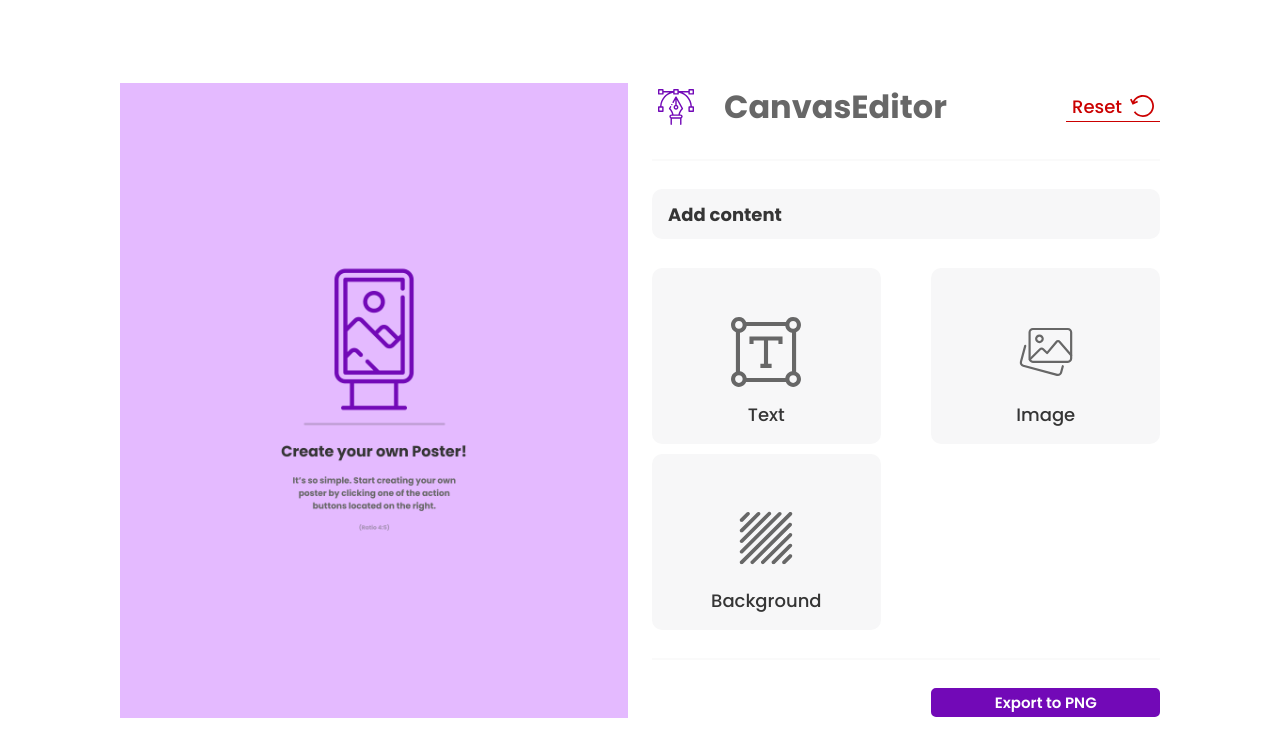
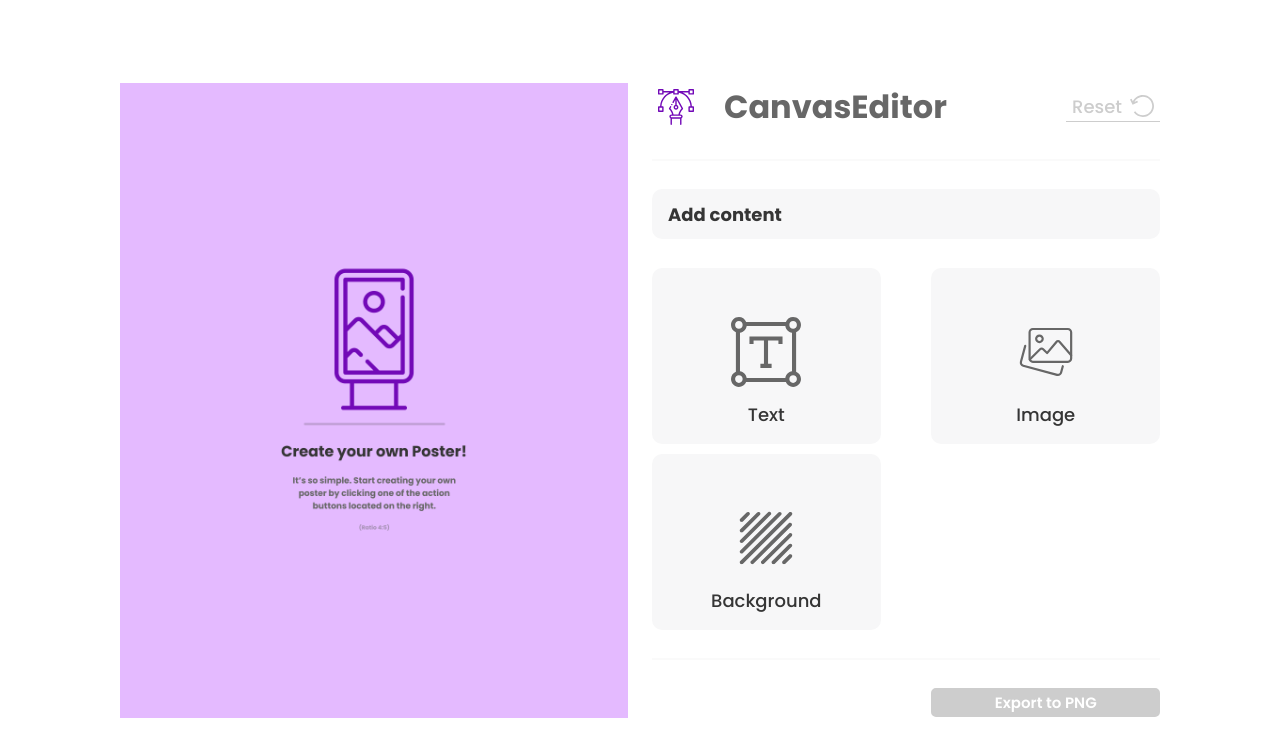
Before and after one commit to noszczykmichal/canvas-editor, a React (Vite) app: page / in a window 1280 px wide. Shown: the top 756 px of the page. Built offline with nearby package versions, Linux system fonts and the light colour scheme.

Commit message:
added handling of the disabled state for the export button and reset button

```diff
--- a/src/components/CanvasControls/CanvasControls.scss
+++ b/src/components/CanvasControls/CanvasControls.scss
@@ -67,8 +67,8 @@
     color: vars.$white;
     background-color: vars.$primary-75;
     border: 2px solid vars.$primary-75;
+    cursor: pointer;
     transition: all ease-in-out 250ms;
-    cursor: pointer;
   }
 
   @media (min-width: 475px) {
--- a/src/components/CanvasControls/CanvasControls.tsx
+++ b/src/components/CanvasControls/CanvasControls.tsx
@@ -9,9 +9,19 @@ import useFocusBack from "../../hooks/useFocusBack";
 import "./CanvasControls.scss";
 
 const CanvasControls = () => {
-  const { canvasContainerRef, textAreaRef, textAreaDivCloneRef } =
-    useContext(CanvasContext);
-
+  const {
+    isTextFieldAdded,
+    imageBoxBackground,
+    backgroundImage,
+    canvasContainerRef,
+    textAreaRef,
+    textAreaDivCloneRef,
+  } = useContext(CanvasContext);
+  const isExportDisabled = !(
+    isTextFieldAdded ||
+    !!imageBoxBackground ||
+    !!backgroundImage
+  );
   const { addWindowListener, handleFocusBack } = useFocusBack();
 
   const saveImage = async (blob: Blob) => {
@@ -120,6 +130,7 @@ const CanvasControls = () => {
         type="button"
         className="export-button primary-button"
         onClick={handleDownload}
+        disabled={isExportDisabled}
       >
         Export to PNG
       </button>
--- a/src/components/CanvasControls/ControlButton/ControlIcon/ControlIcon.tsx
+++ b/src/components/CanvasControls/ControlButton/ControlIcon/ControlIcon.tsx
@@ -1,7 +1,7 @@
 import { FC } from "react";
 
 import { ControlsIcons } from "../../../../types/types";
-import TextArea from "../../../../icons/TextArea";
+import TextIcon from "../../../../icons/TextIcon";
 import ImageField from "../../../../icons/ImageField";
 import BackgroundImage from "../../../../icons/BackgroundImage";
 import "./ControlIcon.scss";
@@ -15,7 +15,7 @@ const ControlIcon: FC<ControlIconProps> = ({ iconType }) => {
 
   switch (iconType) {
     case "textArea":
-      content = <TextArea classNames="control-svg" />;
+      content = <TextIcon classNames="control-svg" />;
       break;
     case "image":
       content = <ImageField classNames="control-svg" />;
--- a/src/components/CanvasControls/ResetButton/ResetButton.scss
+++ b/src/components/CanvasControls/ResetButton/ResetButton.scss
@@ -12,6 +12,16 @@
   border-bottom: solid 1px vars.$red-100;
   white-space: nowrap;
   cursor: pointer;
+  transition: all ease-in-out 250ms;
+
+  &:disabled {
+    color: vars.$black-25;
+    border-color: vars.$black-25;
+    cursor: not-allowed;
+    .arrow-icon {
+      fill: vars.$black-25;
+    }
+  }
 
   .arrow-icon {
     margin-left: 8px;
--- a/src/components/CanvasControls/ResetButton/ResetButton.tsx
+++ b/src/components/CanvasControls/ResetButton/ResetButton.tsx
@@ -5,14 +5,32 @@ import RefreshIcon from "../../../icons/RefreshIcon";
 import "./ResetButton.scss";
 
 const ResetButton = () => {
-  const { setIsBackdropOpen, setIsModalOpen } = useContext(CanvasContext);
+  const {
+    isTextFieldAdded,
+    imageBoxBackground,
+    backgroundImage,
+    setIsBackdropOpen,
+    setIsModalOpen,
+  } = useContext(CanvasContext);
 
   const onResetButtonClick = () => {
     setIsBackdropOpen(true);
     setIsModalOpen(true);
   };
+
+  const isResetDisabled = !(
+    isTextFieldAdded ||
+    !!imageBoxBackground ||
+    !!backgroundImage
+  );
+
   return (
-    <button type="button" className="reset-button" onClick={onResetButtonClick}>
+    <button
+      type="button"
+      className="reset-button"
+      onClick={onResetButtonClick}
+      disabled={isResetDisabled}
+    >
       Reset
       <RefreshIcon />
     </button>
--- a/src/icons/TextArea.tsx
+++ b/src/icons/TextIcon.tsx
@@ -2,7 +2,7 @@ import { FC } from "react";
 
 import { SVGPropsInterface } from "../types/types";
 
-const TextArea: FC<SVGPropsInterface> = ({ classNames }) => {
+const TextIcon: FC<SVGPropsInterface> = ({ classNames }) => {
   return (
     <svg
       width="24"
@@ -17,4 +17,4 @@ const TextArea: FC<SVGPropsInterface> = ({ classNames }) => {
   );
 };
 
-export default TextArea;
+export default TextIcon;
```
